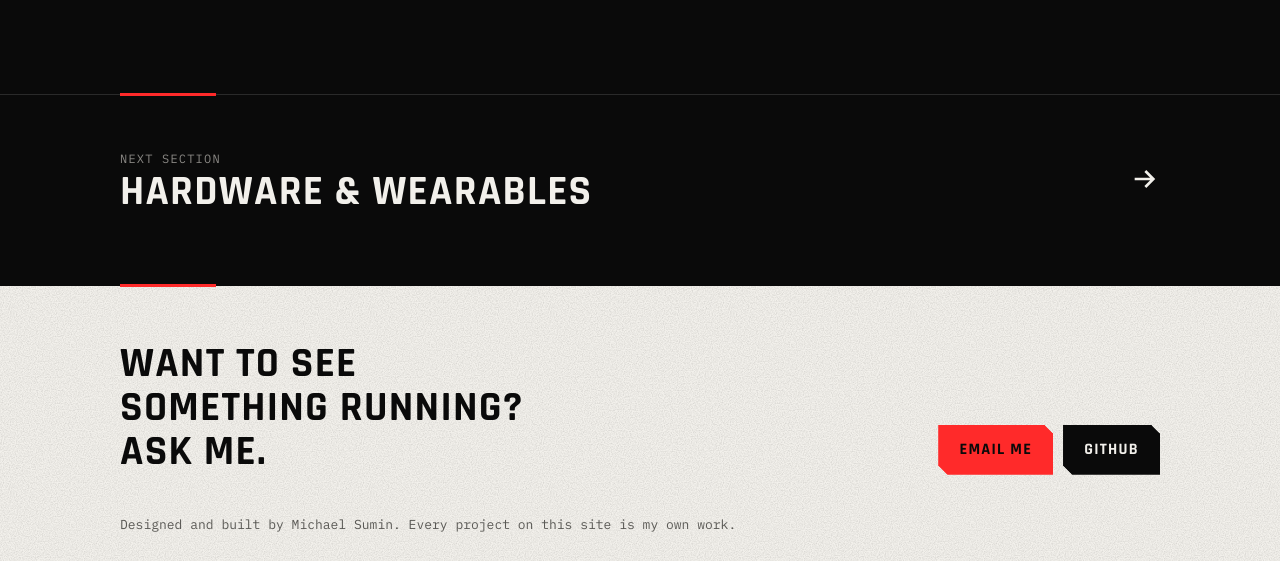
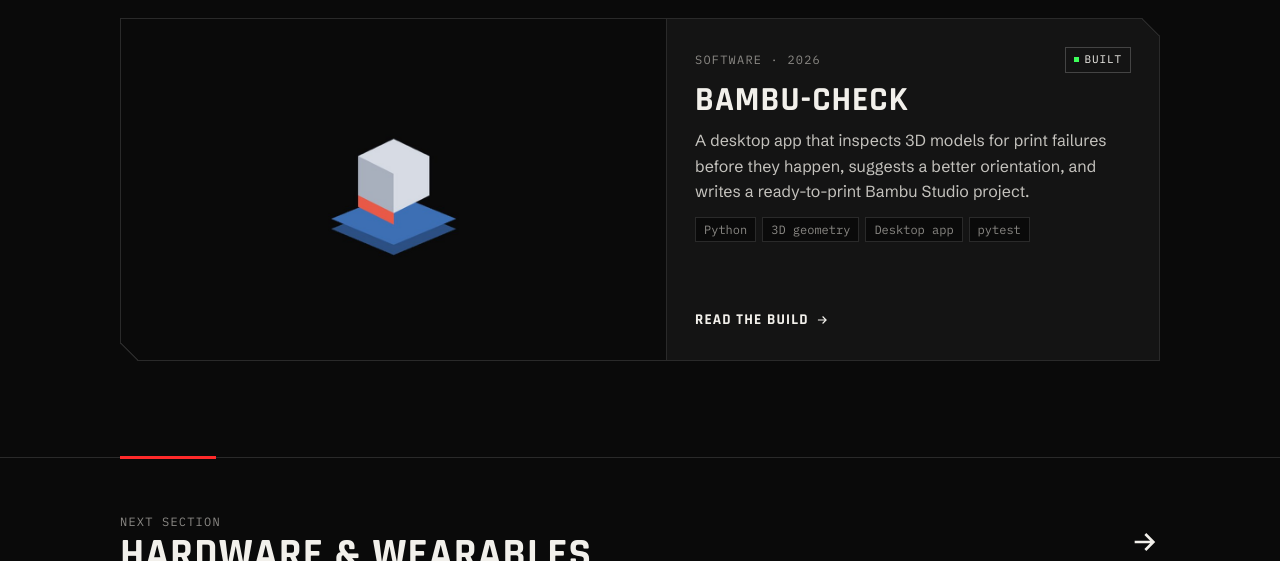
Before and after one commit to michaelsumin78-hue/michaelsumin78-hue.github.io, a plain HTML site: page software.html in a window 1280 px wide. Shown: the part 652-1213 px from the top of the page. Drawn offline with Linux system fonts and the light colour scheme.

Commit message:
List bambu-check on the Software page and home page (10 projects)

```diff
--- a/software.html
+++ b/software.html
@@ -51,6 +51,16 @@
     <span class="more">Read the build <svg width="14" height="14" viewBox="0 0 24 24" fill="none" stroke="currentColor" stroke-width="2" aria-hidden="true"><path d="M5 12h14M13 6l6 6-6 6"/></svg></span>
   </div>
 </a>
+<a class="card card--wide reveal" href="projects/bambu-check.html">
+  <figure class="media" style="--ratio: 16 / 10"><img src="assets/photos/bambu-check/card.jpg" width="1280" height="758" alt="The bambu-check app icon" loading="lazy" decoding="async"></figure>
+  <div class="card-body">
+    <div class="card-top"><span class="label">Software · 2026</span><span class="status status--live">Built</span></div>
+    <h3>bambu-check</h3>
+    <p>A desktop app that inspects 3D models for print failures before they happen, suggests a better orientation, and writes a ready-to-print Bambu Studio project.</p>
+    <ul class="tags"><li>Python</li><li>3D geometry</li><li>Desktop app</li><li>pytest</li></ul>
+    <span class="more">Read the build <svg width="14" height="14" viewBox="0 0 24 24" fill="none" stroke="currentColor" stroke-width="2" aria-hidden="true"><path d="M5 12h14M13 6l6 6-6 6"/></svg></span>
+  </div>
+</a>
     </div>
   </div>
 </section>
```
Also changed, not shown: index.html (+4 -4 lines), assets/photos/bambu-check/card.jpg (added).
